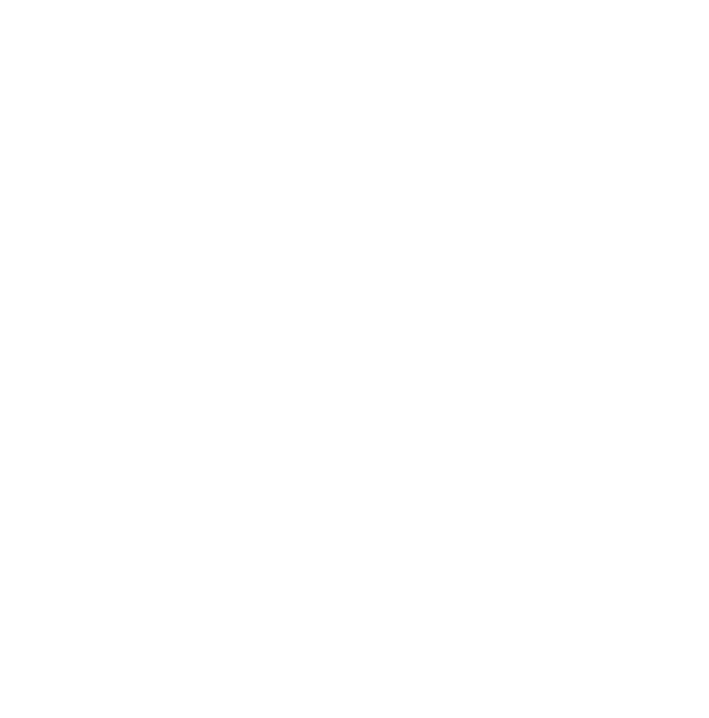
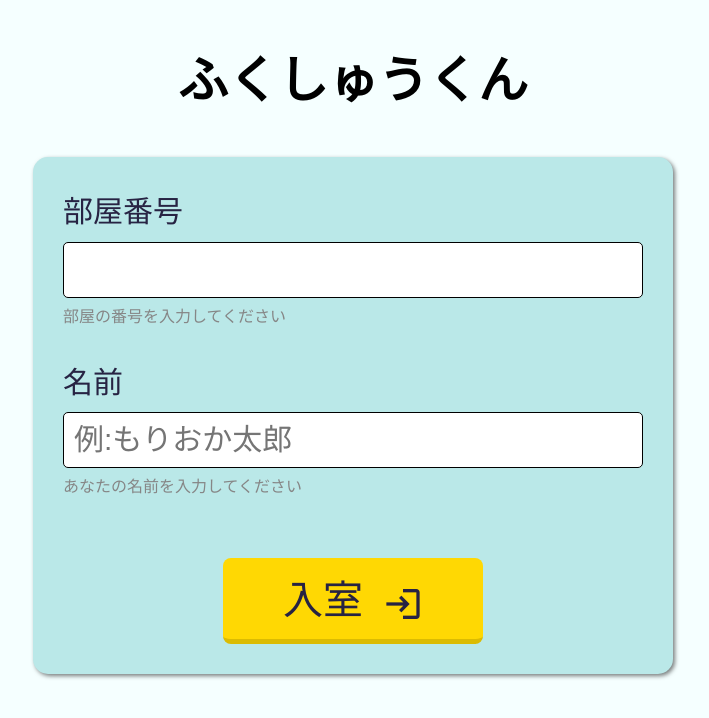
Before and after one commit to tora87/Hackathon_QuizBattle, a website: page static/view/index.html in a window 1280 px wide. Shown: the whole page, without its empty margins (287-996 px from the left). Drawn offline with Linux system fonts and the light colour scheme.

Commit message:
[add]初期レイアウト作成と初期スタイル調整

```diff
--- /dev/null
+++ b/static/css/base.css
@@ -0,0 +1,66 @@
+@charset 'utf-8';
+
+@font-face {
+  font-family: "myFont";
+  src: url(/static/font/Chalk-JP.otf);
+}
+
+* {
+  margin: 0;
+  padding: 0;
+  box-sizing: border-box;
+}
+
+html {
+  font-size: 10px;
+}
+
+body {
+  font-size: 16px;
+  background: #f5ffff;
+  font-family: 'M PLUS Rounded 1c', sans-serif;
+}
+
+.contents-wrapper {
+  width: calc(100% - 100px);
+  max-width: 1200px;
+  margin: 0 auto;
+}
+
+a {
+  text-decoration: none;
+}
+
+li {
+  list-style: none;
+}
+
+img {
+  display: block;
+}
+
+.flex-wrapper {
+  display: flex;
+  align-items: center;
+}
+
+.btn {
+  margin: 3rem auto;
+  padding: 0.25em 1.5em;
+  display: inline-block;
+  font-size: 4rem;
+  font-family: 'M PLUS Rounded 1c', sans-serif;
+  color: #272343;
+  background: #ffd803;
+  border: none;
+  border-bottom: 5px solid #dbbb02;
+  border-radius: 8px;
+  cursor: pointer;
+  /* box-shadow: 0 2px 5px 0px rgba(0,0,0,.5); */
+  transition: .3s;
+}
+
+.material-icons-outlined {
+  font-family: "Material Icons";
+  vertical-align: middle;
+}
--- /dev/null
+++ b/static/css/index.css
@@ -0,0 +1,56 @@
+.app-title {
+  margin: 4rem auto;
+  text-align: center;
+  font-weight: bold;
+  font-size: 5rem;
+}
+
+.enter-form {
+  margin: 0 auto;
+  padding: 3rem;
+  width: 50%;
+  background: #bae8e8;
+  border-radius: 15px;
+  box-shadow: 2px 2px 4px 0px rgba(0, 0, 0, 0.514);
+}
+
+.enter-form label {
+  color: #272343;
+  font-size: 3rem;
+  margin-bottom: .25em;
+}
+
+.enter-form input[type=text] {
+  width: 100%;
+  outline: none;
+  padding: 1rem ;
+  font-size: 3rem;
+  border: none;
+  border: 1px solid #000;
+  border-radius: 5px;
+  margin-bottom: 0.5rem;
+}
+
+.enter-form .form-item {
+  margin-bottom: 3rem;
+}
+
+.enter-form label {
+  display: block;
+}
+
+.enter-form .sub-text {
+  color: rgb(134, 134, 134);
+}
+
+.enter-form .btn {
+  margin-bottom: 0;
+}
+
+.enter-form .btn .btn-text {
+  margin-right: 20px;
+}
+
+.btn-wrapper {
+  text-align: center;
+}
--- a/static/css/style.css
+++ /dev/null
@@ -1,5 +0,0 @@
-* {
-  margin: 0;
-  padding: 0;
-  box-sizing: border-box;
-}
--- a/static/view/index.html
+++ b/static/view/index.html
@@ -4,9 +4,34 @@
   <meta charset="UTF-8">
   <meta http-equiv="X-UA-Compatible" content="IE=edge">
   <meta name="viewport" content="width=device-width, initial-scale=1.0">
-  <title>Document</title>
+  <link rel="stylesheet" href="/static/css/base.css">
+  <link rel="stylesheet" href="/static/css/index.css">
+  <link rel="preconnect" href="https://fonts.googleapis.com">
+  <!-- <link rel="preconnect" href="https://fonts.gstatic.com" crossorigin> -->
+  <link href="https://fonts.googleapis.com/css2?family=M+PLUS+Rounded+1c:wght@100;300;400;500;700;800;900&display=swap" rel="stylesheet">
+  <link href="https://fonts.googleapis.com/css2?family=Material+Icons" rel="stylesheet">
+  <title>ふくしゅうくん</title>
 </head>
 <body>
-
+  <div class="enter-page-container">
+    <div class="contents-wrapper">
+      <h1 class="app-title">ふくしゅうくん</h1>
+    </div>
+    <form action="" class="enter-form">
+      <div class="form-item">
+        <label for="room-number">部屋番号</label>
+        <input type="text" name="" id="">
+        <span class="sub-text">部屋の番号を入力してください</span>
+      </div>
+      <div class="form-item">
+        <label for="user-name">名前</label>
+        <input type="text" id="user-name" placeholder="例:もりおか太郎">
+        <span class="sub-text">あなたの名前を入力してください</span>
+      </div>
+      <div class="btn-wrapper">
+        <button class="btn"><span class="btn-text">入室</span><span class="material-icons-outlined">login </span></button>
+      </div>
+    </form>
+  </div>
 </body>
 </html>
```
Also changed, not shown: 2 other files.
